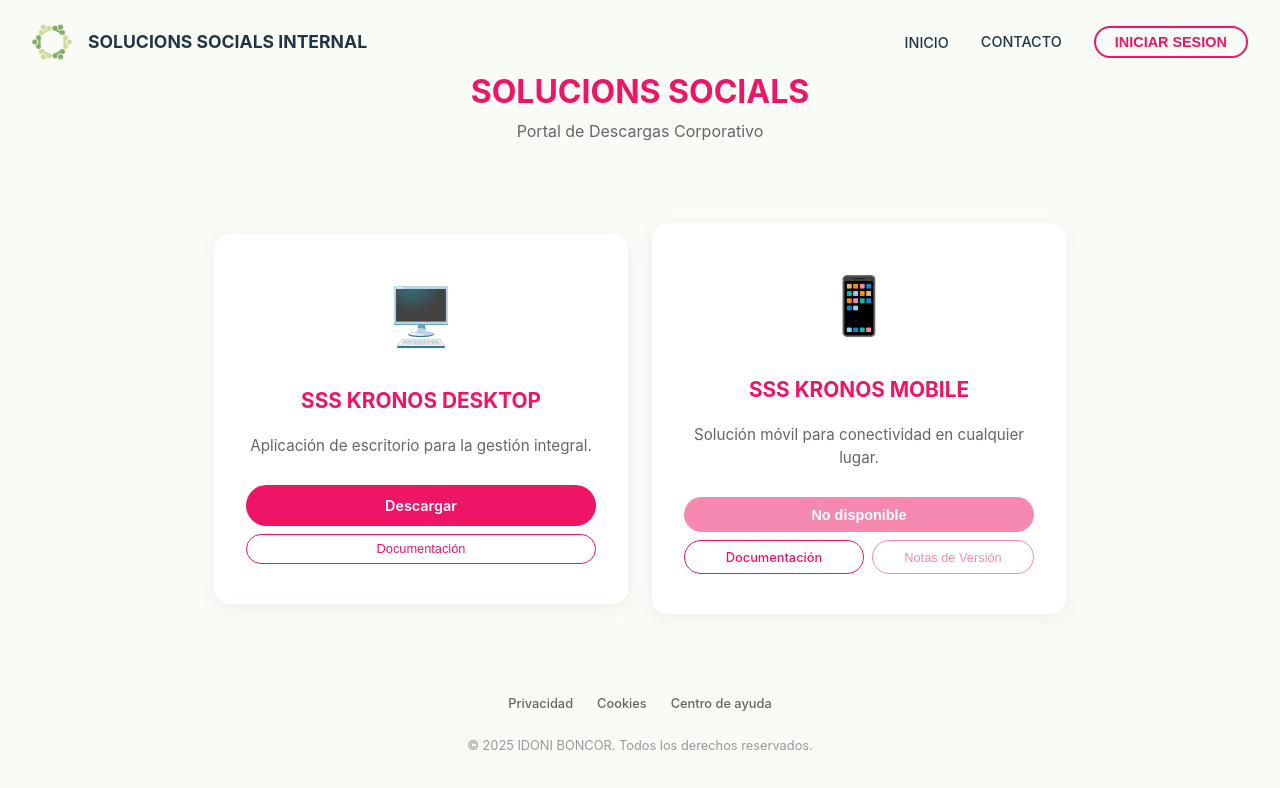
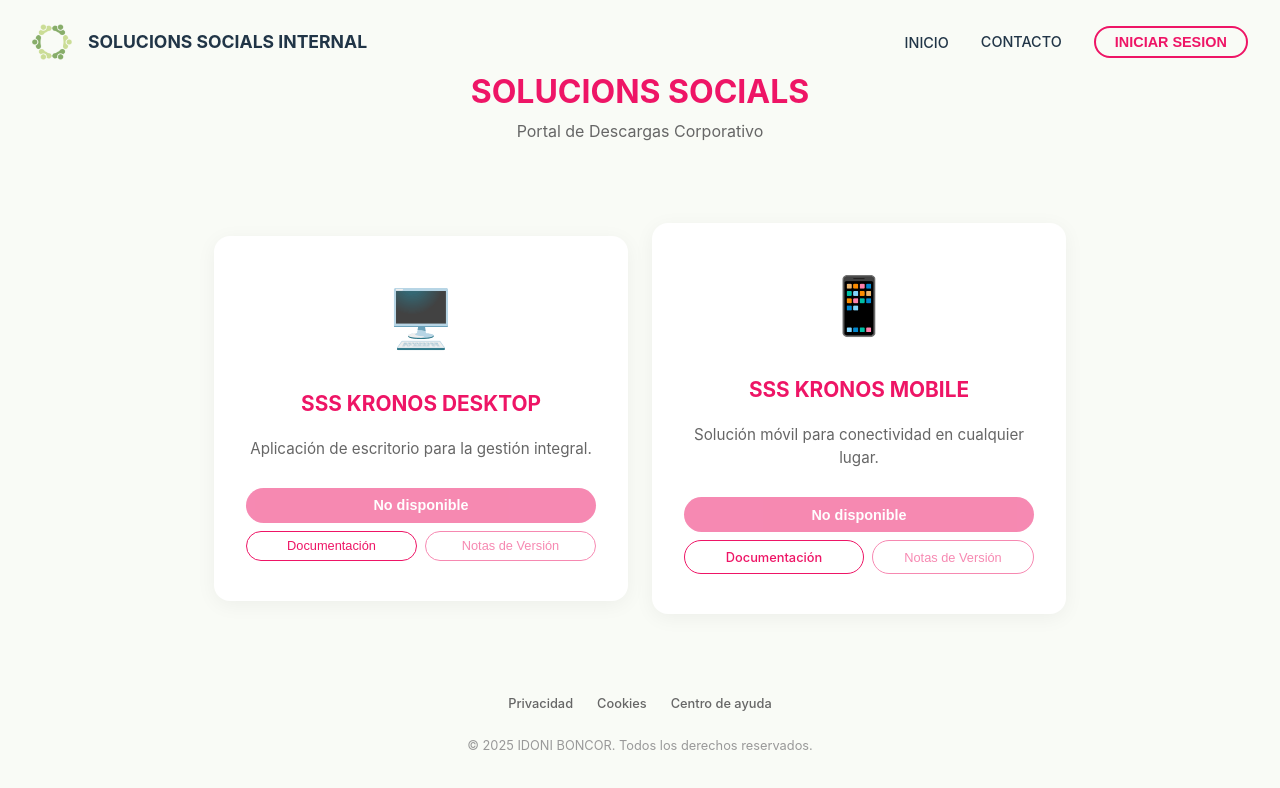
Before and after one commit to Solucions-Socials-Sostenibles-DEV/Solucions-Socials-Sostenibles-DevWebsite, a React (Vite) app: page / in a window 1280 px wide. Shown: the top 788 px of the page. Built offline with nearby package versions, Linux system fonts and the light colour scheme; no server answers.

Commit message:
FEAT: API de gitub implementada para la app destkop

```diff
--- a/src/App.jsx
+++ b/src/App.jsx
@@ -19,10 +19,16 @@ function App() {
   const [isLoginOpen, setIsLoginOpen] = useState(false);
   const [user, setUser] = useState(null);
   const [isReleaseNotesOpen, setIsReleaseNotesOpen] = useState(false);
+  const [selectedRelease, setSelectedRelease] = useState(null);
 
   const { release: mobileRelease, loading: mobileLoading } = useGitHubRelease(
     'Solucions-Socials-Sostenibles-DEV',
     'Solucions-Socials-Sostenibles-Kronos-Mobile'
+  );
+
+  const { release: desktopRelease, loading: desktopLoading } = useGitHubRelease(
+    'cr4zyp4y4n',
+    'Solucions-Socials-Sostenibles-Kronos'
   );
 
   const [currentView, setCurrentView] = useState('home'); // 'home' or 'dashboard'
@@ -65,7 +71,11 @@ function App() {
       name: 'SSS KRONOS DESKTOP',
       description: 'Aplicación de escritorio para la gestión integral.',
       icon: '🖥️',
-      link: 'LINK_DE_DRIVE_DESKTOP_AQUI' // TODO: Replace with actual Drive Link
+      link: desktopRelease?.assets?.[1]?.browser_download_url || '#', // Assuming .exe is the second asset or safely defaults
+      docLink: null,
+      isMobile: false,
+      release: desktopRelease,
+      loading: desktopLoading
     },
     {
       name: 'SSS KRONOS MOBILE',
@@ -73,7 +83,9 @@ function App() {
       icon: '📱',
       link: mobileRelease?.assets?.[0]?.browser_download_url || '#',
       docLink: 'https://docs.google.com/document/d/1VyEojHDf-NtNp4Ufff_hr-TpM_tW7enjEtEMNN7hdHk/edit?usp=sharing',
-      isMobile: true
+      isMobile: true,
+      release: mobileRelease,
+      loading: mobileLoading
     }
   ]
 
@@ -132,11 +144,11 @@ function App() {
                 <div className="card-actions">
                   {app.link && app.link !== '#' ? (
                     <a href={app.link} className="download-btn" style={{ textDecoration: 'none', textAlign: 'center' }} target={app.isMobile ? "_self" : "_blank"} rel="noopener noreferrer">
-                      {app.isMobile && mobileLoading ? 'Cargando...' : 'Descargar'}
+                      {app.loading ? 'Cargando...' : 'Descargar'}
                     </a>
                   ) : (
                     <button className="download-btn" disabled style={{ opacity: 0.5, cursor: 'not-allowed' }}>
-                      {app.isMobile && mobileLoading ? 'Cargando...' : 'No disponible'}
+                      {app.loading ? 'Cargando...' : 'No disponible'}
                     </button>
                   )}
                   {app.docLink ? (
@@ -144,16 +156,17 @@ function App() {
                   ) : (
                     <button className="doc-btn">Documentación</button>
                   )}
-                  {app.isMobile && (
-                    <button
-                      className="history-btn"
-                      onClick={() => setIsReleaseNotesOpen(true)}
-                      disabled={!mobileRelease}
-                      style={!mobileRelease ? { opacity: 0.5, cursor: 'not-allowed' } : {}}
-                    >
-                      Notas de Versión
-                    </button>
-                  )}
+                  <button
+                    className="history-btn"
+                    onClick={() => {
+                      setSelectedRelease(app.release);
+                      setIsReleaseNotesOpen(true);
+                    }}
+                    disabled={!app.release}
+                    style={!app.release ? { opacity: 0.5, cursor: 'not-allowed' } : {}}
+                  >
+                    Notas de Versión
+                  </button>
                 </div>
               </div>
             ))}
@@ -185,8 +198,8 @@ function App() {
       <ReleaseNotesModal
         isOpen={isReleaseNotesOpen}
         onClose={() => setIsReleaseNotesOpen(false)}
-        releaseNotes={mobileRelease?.body}
-        tagName={mobileRelease?.tag_name}
+        releaseNotes={selectedRelease?.body}
+        tagName={selectedRelease?.tag_name}
       />
     </div>
   )
```
